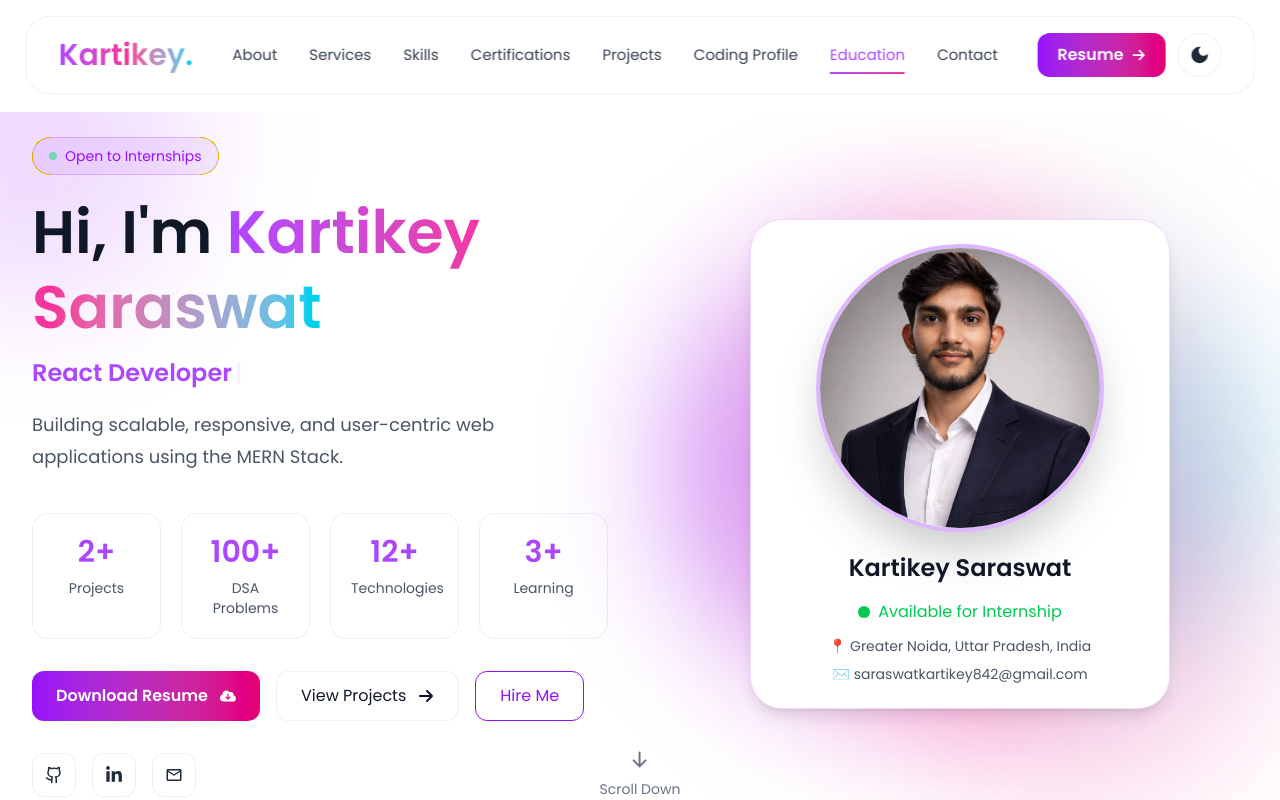
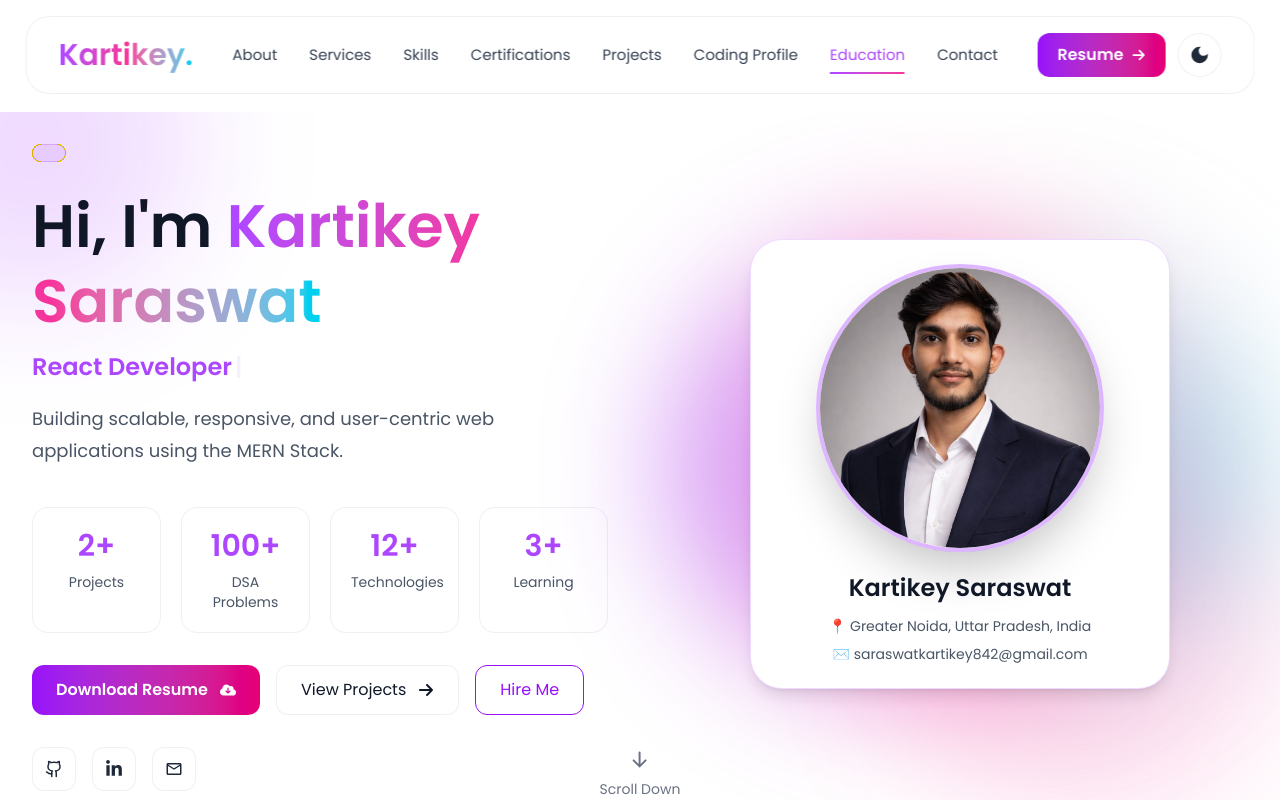
Before and after one commit to Kartikey44/Portfolio, a React (Vite) app: page / in a window 1280 px wide. Shown: the top 800 px of the page. Built offline with nearby package versions, Linux system fonts and the light colour scheme.

Commit message:
Updated resume

```diff
--- a/src/component/Hero.jsx
+++ b/src/component/Hero.jsx
@@ -46,8 +46,7 @@ function Hero() {
             transition={{ duration: 0.5 }}
             className="inline-flex items-center gap-2 px-4 py-2 rounded-full border border-purple-500/30 bg-purple-500/10 text-purple-600 dark:text-purple-300 text-sm font-medium"
           >
-            <span className="w-2 h-2 rounded-full bg-green-400 animate-pulse" />
-            Open to Internships
+
           </motion.div>
 
           {/* Heading */}
@@ -210,16 +209,6 @@ function Hero() {
                 <h2 className="text-lg sm:text-xl md:text-2xl font-bold text-gray-900 dark:text-white">
                   {profile.name}
                 </h2>
-
-                <div className="mt-4 flex items-center justify-center gap-2 text-green-500 font-medium">
-                  <span className="relative flex h-3 w-3">
-                    <span className="absolute inline-flex h-full w-full animate-ping rounded-full bg-green-500 opacity-75"></span>
-
-                    <span className="relative inline-flex h-3 w-3 rounded-full bg-green-500"></span>
-                  </span>
-                  Available for Internship
-                </div>
-
                 <p className="mt-3 text-sm text-gray-600 dark:text-gray-400">
                   📍 {profile.location}
                 </p>
```
Also changed, not shown: 1 other file (tests, documents, lock files or other folders).
